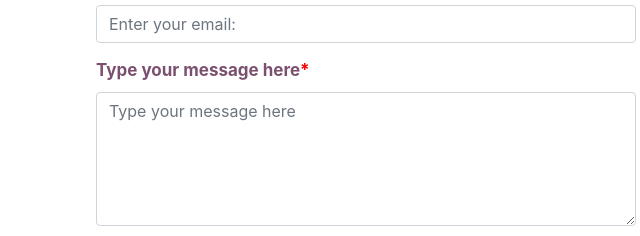
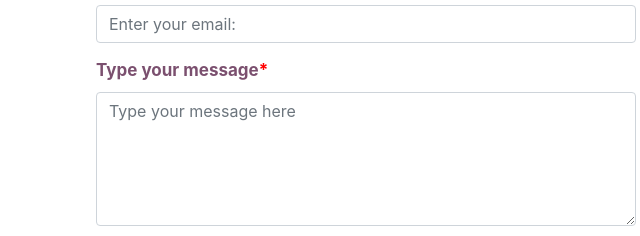
Before and after one commit to timsayala/miniproject, a plain HTML site: page contact.html in a window 1280 px wide. Shown: the part 350-586 px from the top of the page, 559-1199 px from the left. Drawn offline with Linux system fonts and the light colour scheme.

Commit message:
contact update

```diff
--- a/contact.html
+++ b/contact.html
@@ -51,7 +51,7 @@
                 <input type="text" class="form-control" id="name"  placeholder="Enter your name:" required >
                 <label for="email">Email <span style="color: red;">*</span></label>
                 <input type="email" class="form-control" id="email" placeholder="Enter your email:" required>
-                <label for="type"> Type your message here<span style="color: red;">*</span></label>
+                <label for="type"> Type your message<span style="color: red;">*</span></label>
                 <textarea  class="form-control" id="type" placeholder="Type your message here" rows="5"></textarea>
                 <button type="button" class="btn btn-primary">SEND</button>
 
```
